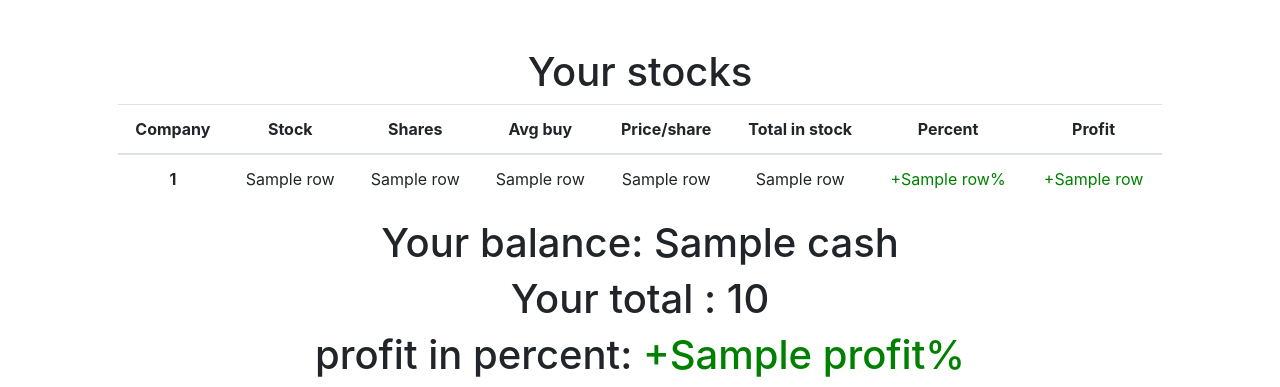
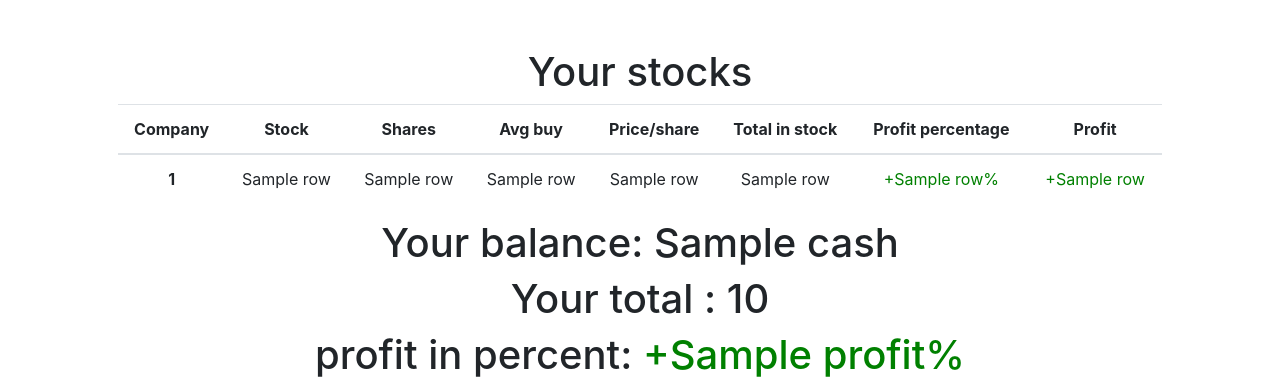
Before and after one commit to corne8lius/valstreet, a Flask app: template templates/index.html in a window 1280 px wide. Shown: the part 76-463 px from the top of the page. Run offline with Flask 2, Linux system fonts and the light colour scheme; the template is opened without the code that fills it: most values are stand-ins (such as "Sample title", 1, 10 or a date in 2020); some libraries are stand-ins or nearby versions.

Commit message:
changed header name

```diff
--- a/templates/index.html
+++ b/templates/index.html
@@ -32,7 +32,7 @@
             <th>Avg buy</th>
             <th>Price/share</th>
             <th>Total in stock</th>
-            <th>Percent</th>
+            <th>Profit percentage</th>
             <th>Profit</th>
         </thead>
 <!-- for loop to put out the information for each stock -->
```
